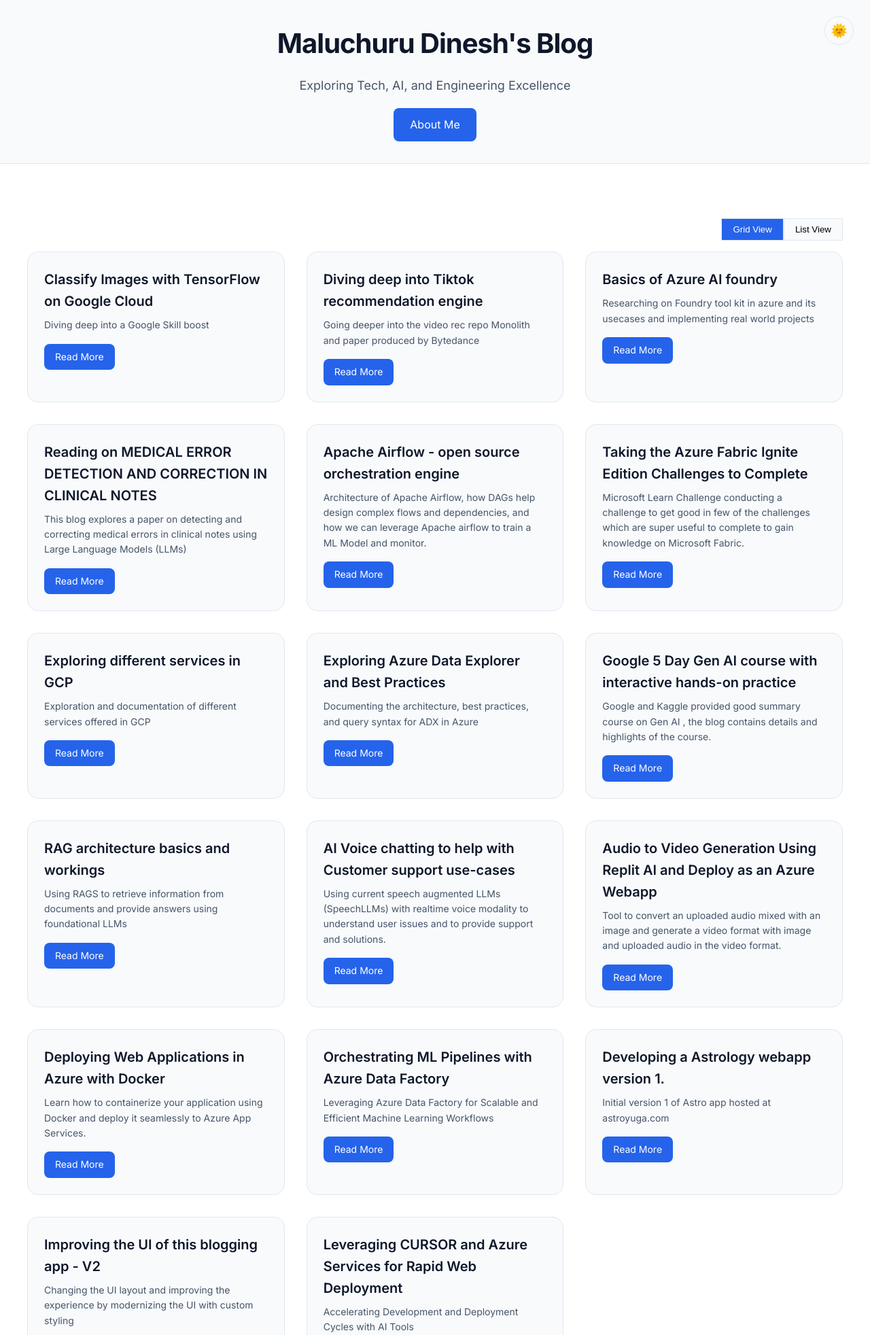
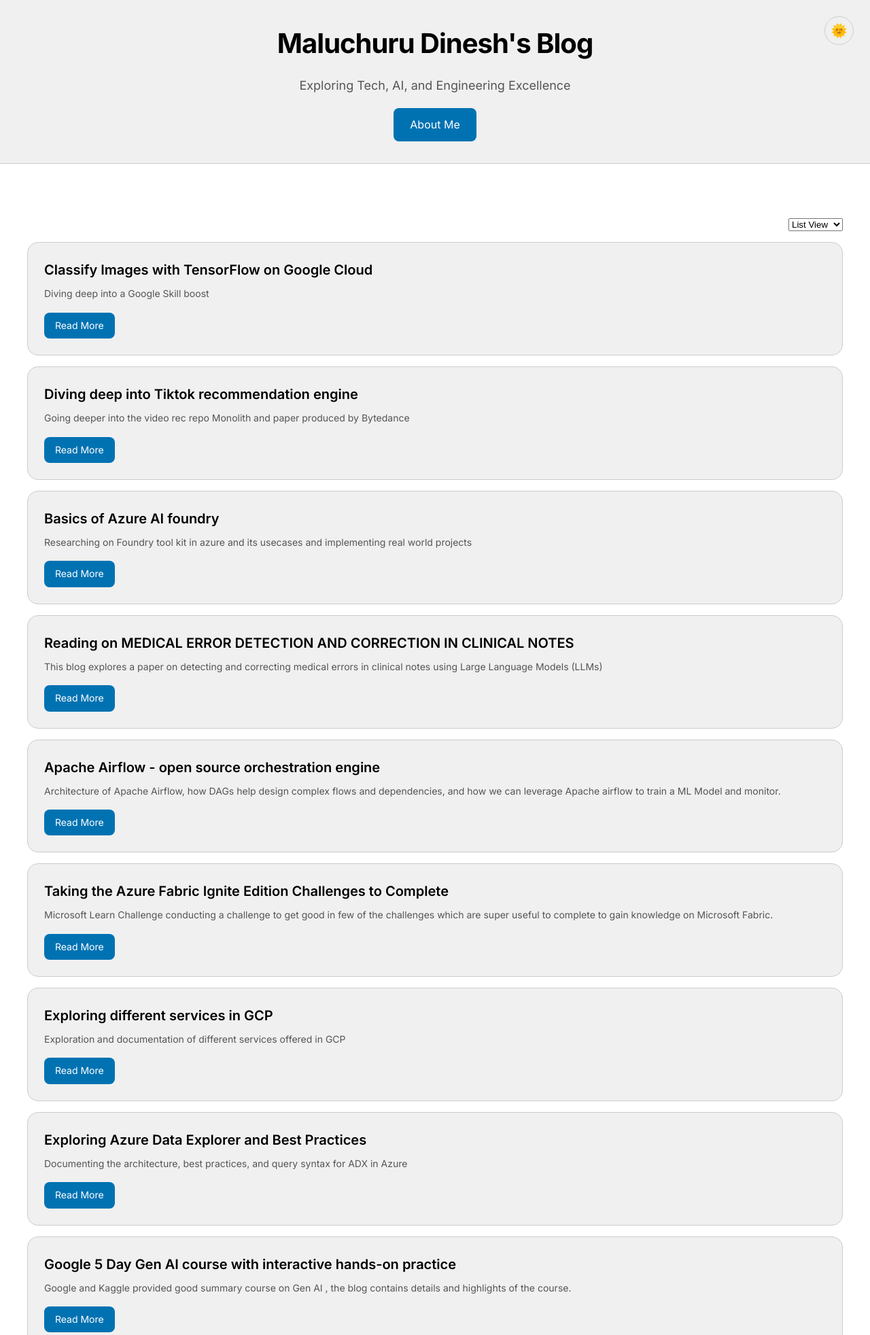
Before and after one commit to dinesh-coderepo/blogsite, a Flask app: page / in a window 1280 px wide. Shown: the top 1964 px of the page at 68% size. Run offline with Flask 3, Linux system fonts and the light colour scheme.

Commit message:
Design - 1

```diff
--- a/src/templates/index_blog.html
+++ b/src/templates/index_blog.html
@@ -7,14 +7,21 @@
     <link href="https://fonts.googleapis.com/css2?family=Inter:wght@400;500;600;700&display=swap" rel="stylesheet">
     <style>
         :root {
-            --primary: #2563eb;
-            --secondary: #3b82f6;
-            --background: #ffffff;
-            --surface: #f8fafc;
-            --text: #0f172a;
-            --text-secondary: #475569;
-            --accent: #0ea5e9;
-            --border: #e2e8f0;
+            /* Updated accessible palette for Light Protanopia & Deuteranopia.
+               References:
+               1. Okabe & Ito (2008), Color Universal Design.
+               2. ColorBrewer (http://colorbrewer2.org/).
+               3. WebAIM Contrast Checker.
+               4. Material Design Accessibility.
+               5. Coblis Color Blindness Simulator. */
+            --primary: #0072B2;
+            --secondary: #E69F00;
+            --background: #FFFFFF;
+            --surface: #F0F0F0;
+            --text: #000000;
+            --text-secondary: #555555;
+            --accent: #D55E00;
+            --border: #CCCCCC;
         }
 
         body {
@@ -185,14 +192,14 @@
         }
 
         body.dark-mode {
-            --primary: #3b82f6;
-            --secondary: #60a5fa;
-            --background: #0f172a;
-            --surface: #1e293b;
-            --text: #f8fafc;
-            --text-secondary: #cbd5e1;
-            --accent: #0ea5e9;
-            --border: #334155;
+            --primary: #56B4E9;
+            --secondary: #E69F00;
+            --background: #121212;
+            --surface: #1E1E1E;
+            --text: #F8F8F8;
+            --text-secondary: #B0B0B0;
+            --accent: #D55E00;
+            --border: #333333;
         }
 
         .theme-switch {
@@ -243,11 +250,14 @@
     </header>
 
     <div class="container">
+        <!-- Replace view-toggle buttons with a dropdown -->
         <div class="view-toggle">
-            <button id="grid-view" class="active">Grid View</button>
-            <button id="list-view">List View</button>
+            <select id="view-select">
+                <option value="grid">Grid View</option>
+                <option value="list">List View</option>
+            </select>
         </div>
-        <div class="blog-posts grid-view">
+        <div class="blog-posts list-view"> <!-- Switched from grid-view to list-view -->
             {% for blog in blogs %}
             <div class="blog-post">
                 <h2>{{ blog.title }}</h2>
@@ -284,8 +294,7 @@
         setTheme(savedTheme === 'dark');
 
         // View toggle functionality
-        const gridViewBtn = document.getElementById('grid-view');
-        const listViewBtn = document.getElementById('list-view');
+        const viewSelect = document.getElementById('view-select');
         const blogPosts = document.querySelector('.blog-posts');
 
         function setView(view) {
@@ -293,20 +302,19 @@
             if (view === 'grid') {
                 blogPosts.classList.add('grid-view');
                 blogPosts.classList.remove('list-view');
-                gridViewBtn.classList.add('active');
-                listViewBtn.classList.remove('active');
             } else {
                 blogPosts.classList.add('list-view');
                 blogPosts.classList.remove('grid-view');
-                listViewBtn.classList.add('active');
-                gridViewBtn.classList.remove('active');
             }
         }
 
-        gridViewBtn.addEventListener('click', () => setView('grid'));
-        listViewBtn.addEventListener('click', () => setView('list'));
+        viewSelect.addEventListener('change', () => {
+            setView(viewSelect.value);
+        });
 
-        const savedView = localStorage.getItem('view-preference') || 'grid';
+        // Set default view from storage or default to list
+        const savedView = localStorage.getItem('view-preference') || 'list';
+        viewSelect.value = savedView;
         setView(savedView);
     </script>
 </body>
```
Also changed, not shown: src/templates/about.html (+23 -16 lines), src/templates/blog.html (+23 -16 lines).
